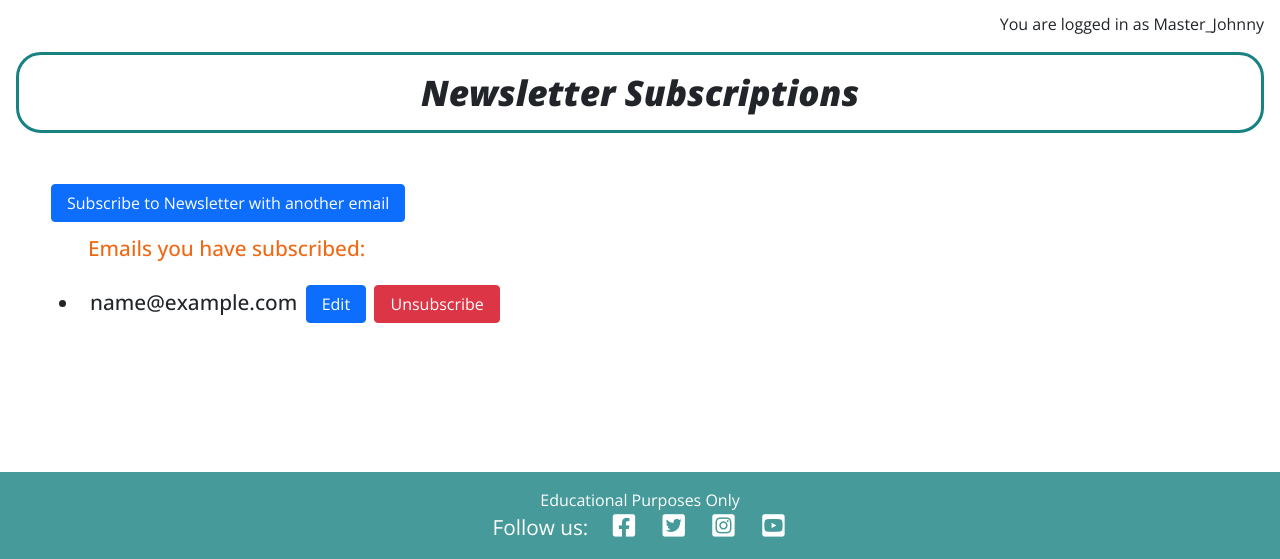
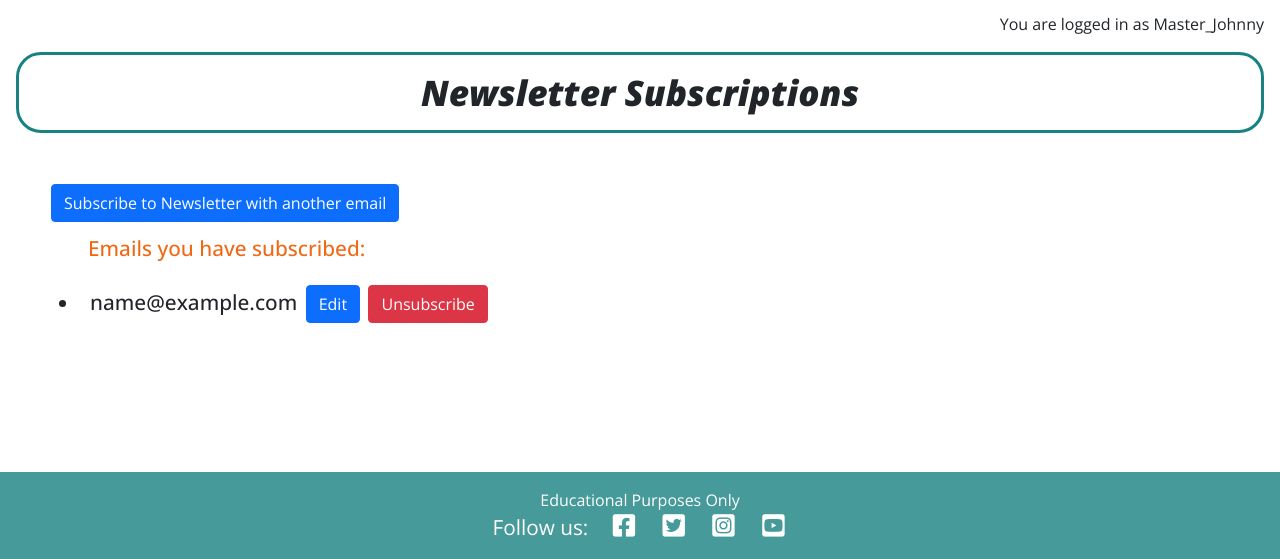
Before and after one commit to JonathanDussot/hidden-gem-blog, a Django app: page /subscribe-to-newsletter/ in a window 1280 px wide. Shown: the part 241-800 px from the top of the page. Run offline with Django 5.2, Linux system fonts and the light colour scheme; a user stored in the database is signed in; tables that the repository leaves empty hold one stand-in row (values such as "Sample post").

Commit message:
Correct html structure errors in htmls

```diff
--- a/about/templates/about/about.html
+++ b/about/templates/about/about.html
@@ -7,10 +7,10 @@
     <div class="row">
         <div class="col-4 text-center">
             {% if "placeholder" in about.profile_image.url %}
-            <img src="{% static 'images/hidden-gems-logo.png' %}" width="75%"
+            <img src="{% static 'images/hidden-gems-logo.png' %}" class="img-width"
                 alt="placeholder image" >
             {% else %}
-            <img src="{{ about.profile_image.url }}" width="75%"
+            <img src="{{ about.profile_image.url }}" class="bio"
                 alt="{{ about.title }}">
             {% endif %}
         </div>
--- a/blog/templates/blog/index.html
+++ b/blog/templates/blog/index.html
@@ -32,7 +32,7 @@
                                     </a>
                                     <p>Total likes: {{ post.total_likes }}</p>
                                     <p class="card-text">{{ post.excerpt }}</p>
-                                    <hr />
+                                    <hr>
                                     <p class="card-text text-muted h6">{{ post.created_on }}</p>
                                 </div>
                             </div>
--- a/blog/templates/blog/post-detail.html
+++ b/blog/templates/blog/post-detail.html
@@ -28,9 +28,9 @@
         <div class="col card mb-4  mt-3 left  top">
             <div class="card-body">
                 <h2>{{ coder }}</h2>
-                <p class="card-text">
+                <article class="card-text">
                     {{ post.content | safe }}
-                </p>
+                </article>
                 <br/>
                 <hr>
                 <br/>
--- a/newsletter/templates/newsletter/newsletter-list.html
+++ b/newsletter/templates/newsletter/newsletter-list.html
@@ -4,20 +4,20 @@
       <h1 class="newsletter-phrase">Newsletter Subscriptions</h1>
     </div>
     <div class="m-5 email-list">
-      <button class="btn btn-primary">
-        <a href="{% url 'newsletter_subscribe' %}">Subscribe to Newsletter with another email</a>
-      </button>
+      <a href="{% url 'newsletter_subscribe' %}" class="btn btn-primary">
+        Subscribe to Newsletter with another email
+      </a>
       <ul>
         <p class="orange m-2">Emails you have subscribed:</p>
         {% for subscription in subscriptions %}
           <li>
             {{ subscription.email }}
-            <button class="btn btn-primary">
-              <a href="{% url 'newsletter_update' subscription.pk %}">Edit</a>
-            </button>
-            <button class="btn btn-danger">
-              <a href="{% url 'newsletter_delete' subscription.pk %}">Unsubscribe</a>
-            </button>
+            <a href="{% url 'newsletter_update' subscription.pk %}" class="btn btn-primary">
+              Edit
+            </a>
+            <a href="{% url 'newsletter_delete' subscription.pk %}" class="btn btn-danger">
+              Unsubscribe
+            </a>
           </li>
         {% endfor %}
       </ul>
--- a/static/css/style.css
+++ b/static/css/style.css
@@ -161,6 +161,10 @@ footer {
     margin: 4px;
     text-transform: capitalize;
     font-weight: 600;
+}
+
+.img-width {
+    width: 75%;
 }
 
 .post-link {
```
Also changed, not shown: resources/templates/resources/resources.html (+5 -3 lines).
